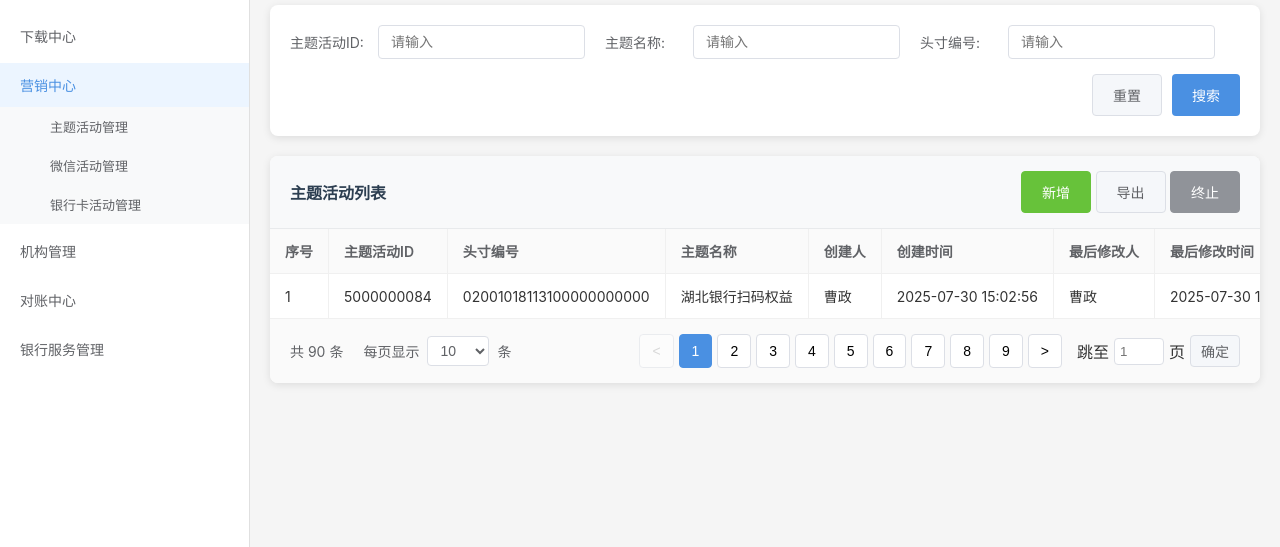
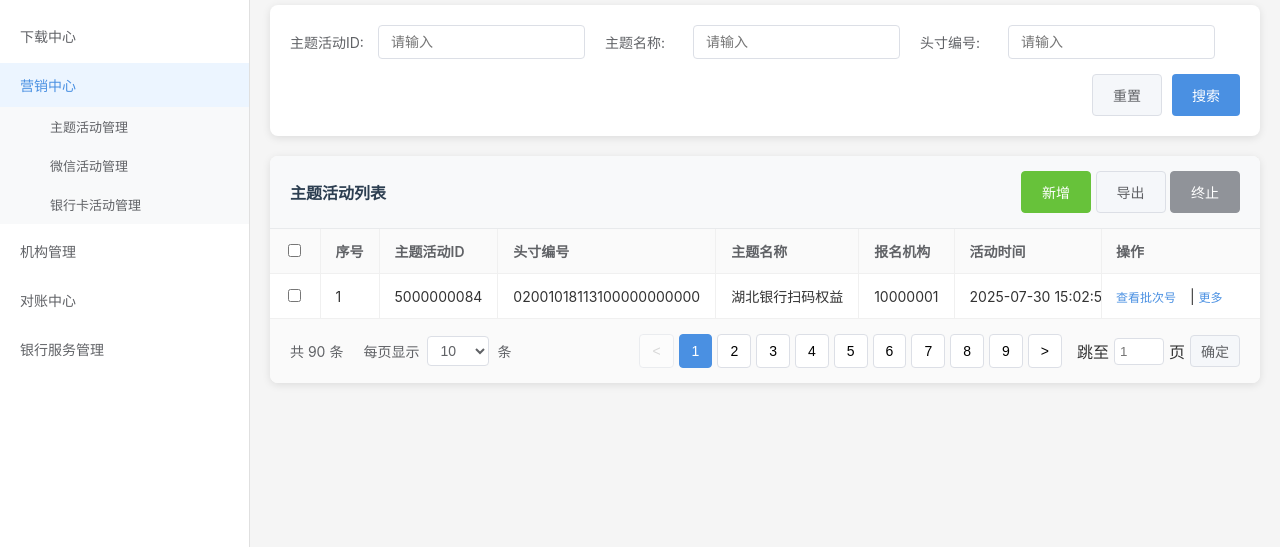
Before and after one commit to hubo1989/thirdparty_promotion_story, a plain HTML site: page activity_prototype.html in a window 1280 px wide. Shown: the part 253-800 px from the top of the page. Drawn offline with Linux system fonts and the light colour scheme.

Commit message:
在表格中增加复选框列和报名机构、活动时间数据列

```diff
--- a/activity_prototype.html
+++ b/activity_prototype.html
@@ -342,6 +342,37 @@
             z-index: 10;
         }
 
+        .checkbox-col {
+            width: auto;
+            min-width: 50px;
+            text-align: center;
+        }
+
+        .action-col {
+            width: auto;
+            min-width: 160px;
+            position: sticky;
+            right: 0;
+            background-color: #fafafa;
+            z-index: 15;
+            box-shadow: -2px 0 4px rgba(0,0,0,0.1);
+        }
+
+        tbody .action-col {
+            background-color: white;
+            z-index: 15;
+        }
+
+        .action-col::before {
+            content: '';
+            position: absolute;
+            left: 0;
+            top: 0;
+            bottom: 0;
+            width: 1px;
+            background-color: #f0f0f0;
+        }
+
         tr:hover {
             background-color: #f8f9fa;
         }
@@ -575,31 +606,41 @@
                     <table>
                         <thead>
                             <tr>
+                                <th class="checkbox-col">
+                                    <input type="checkbox" id="selectAll" title="全选">
+                                </th>
                                 <th>序号</th>
                                 <th>主题活动ID</th>
                                 <th>头寸编号</th>
                                 <th>主题名称</th>
+                                <th>报名机构</th>
+                                <th>活动时间</th>
                                 <th>创建人</th>
                                 <th>创建时间</th>
                                 <th>最后修改人</th>
                                 <th>最后修改时间</th>
                                 <th>是否开启大转盘</th>
-                                <th>操作</th>
+                                <th class="action-col">操作</th>
                             </tr>
                         </thead>
                         <tbody>
                             <!-- 示例数据 -->
                             <tr>
+                                <td class="checkbox-col">
+                                    <input type="checkbox" title="选择行">
+                                </td>
                                 <td>1</td>
                                 <td>5000000084</td>
                                 <td>02001018113100000000000</td>
                                 <td>湖北银行扫码权益</td>
+                                <td>10000001</td>
+                                <td>2025-07-30 15:02:56 - 2025-08-30 15:02:56</td>
                                 <td>曹政</td>
                                 <td>2025-07-30 15:02:56</td>
                                 <td>曹政</td>
                                 <td>2025-07-30 15:02:56</td>
                                 <td>否</td>
-                                <td>
+                                <td class="action-col">
                                     <a href="#" class="action-link">查看批次号</a> |
                                     <a href="#" class="action-link">更多</a>
                                 </td>
```
